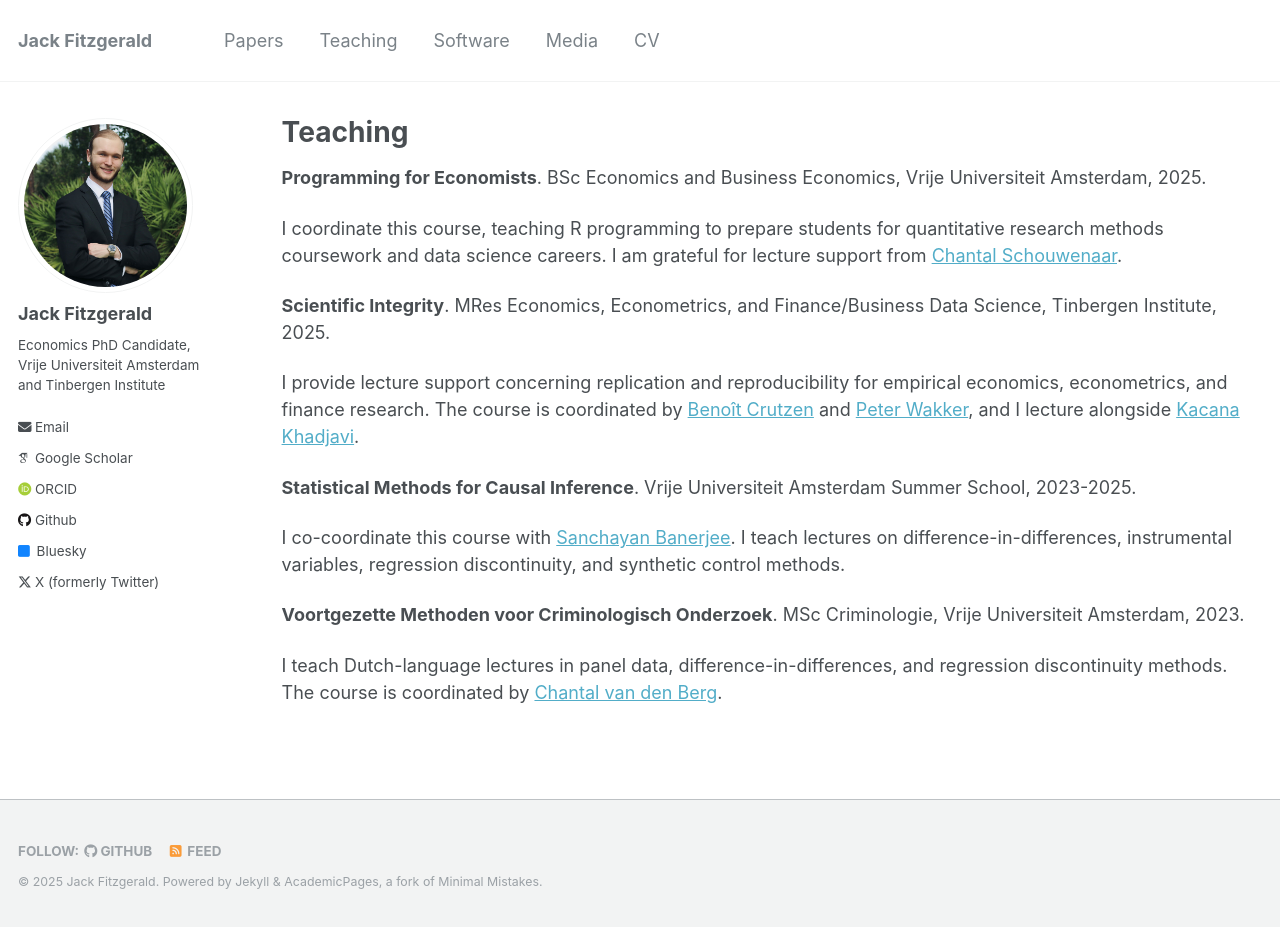
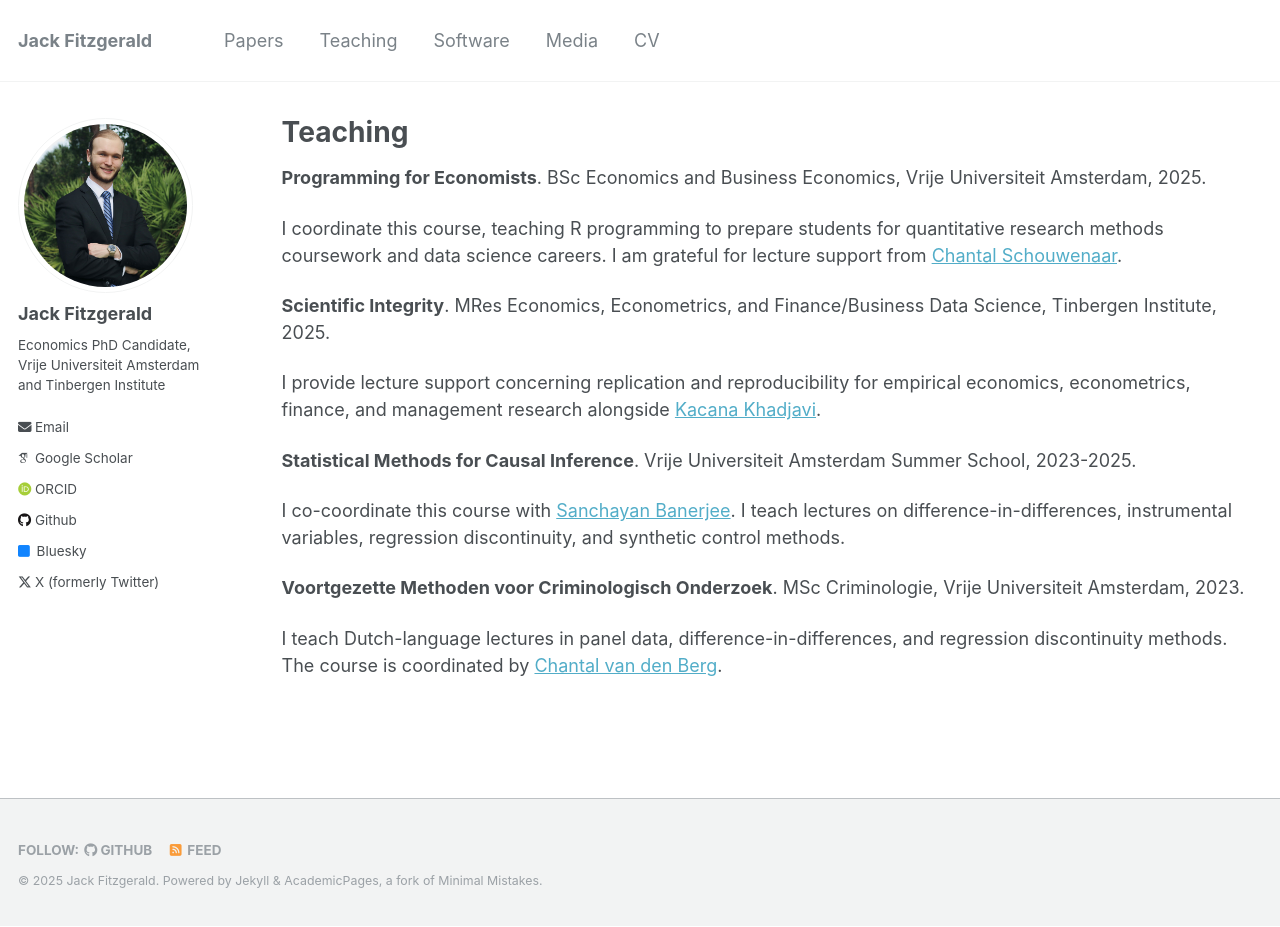
Before and after one commit to jack-fitzgerald/jack-fitzgerald.github.io, a Jekyll site: the page built from _pages/teaching.md, in a window 1280 px wide and 927 px high. Built offline with Jekyll 4.4.1, drawn with Linux system fonts in a browser that asks for light colours; some web fonts are replaced.

Commit message:
Update teaching.md

```diff
--- a/_pages/teaching.md
+++ b/_pages/teaching.md
@@ -11,7 +11,7 @@ I coordinate this course, teaching R programming to prepare students for quantit
 
 **Scientific Integrity**. MRes Economics, Econometrics, and Finance/Business Data Science, Tinbergen Institute, 2025. <br/>
 
-I provide lecture support concerning replication and reproducibility for empirical economics, econometrics, and finance research. The course is coordinated by [Benoît Crutzen](https://sites.google.com/view/benoitcrutzen/home) and [Peter Wakker](https://personal.eur.nl/wakker/), and I lecture alongside [Kacana Khadjavi](https://kacanasipangule.wordpress.com/).
+I provide lecture support concerning replication and reproducibility for empirical economics, econometrics, finance, and management research alongside [Kacana Khadjavi](https://kacanasipangule.wordpress.com/).
 
 **Statistical Methods for Causal Inference**. Vrije Universiteit Amsterdam Summer School, 2023-2025. <br/>
 
```
